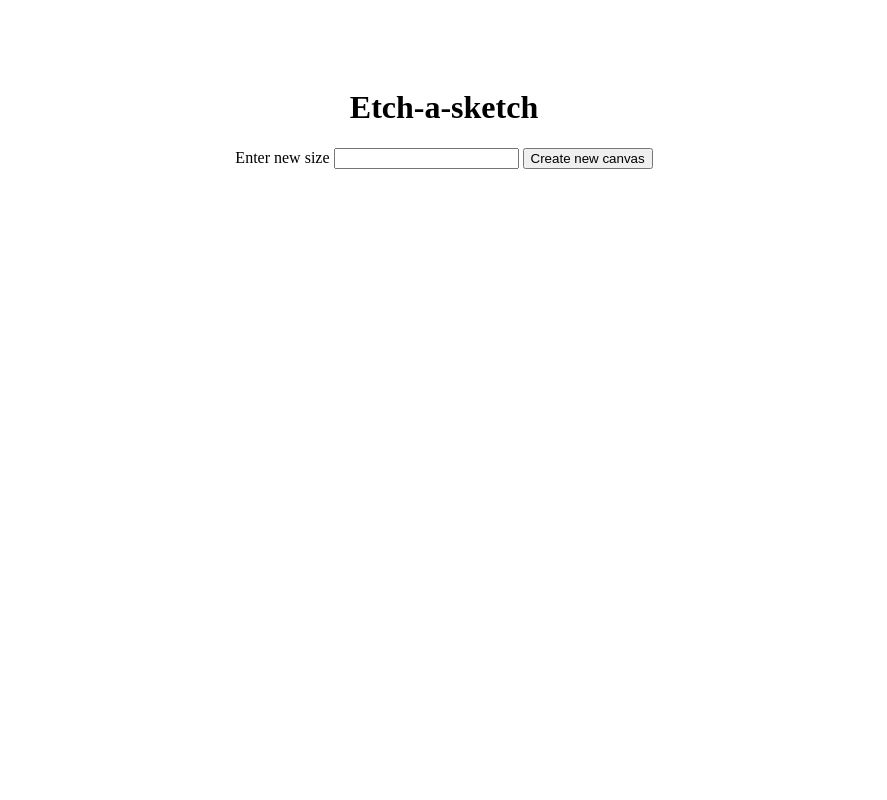
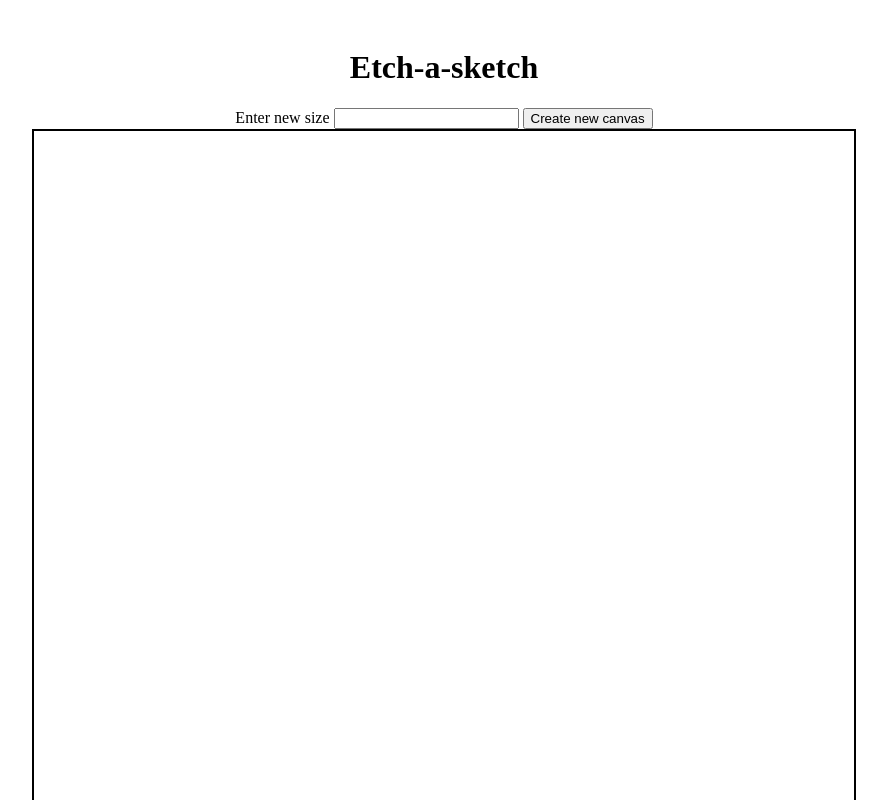
Before and after one commit to AlexGS00/etch-a-sketch, a plain HTML site: page index.html in a window 1280 px wide. Shown: the top 800 px of the page, without its empty margins (196-1083 px from the left). Drawn offline with Linux system fonts and the light colour scheme.

Commit message:
add canvas size and border

```diff
--- a/styles.css
+++ b/styles.css
@@ -2,5 +2,11 @@
     display: flex;
     flex-direction: column;
     align-items: center;
-    padding-top: 60px;
+    padding-top: 20px;
 }
+
+.canvas{
+    width: 820px;
+    height: 820px;
+    border: 2px solid black;
+}
```
